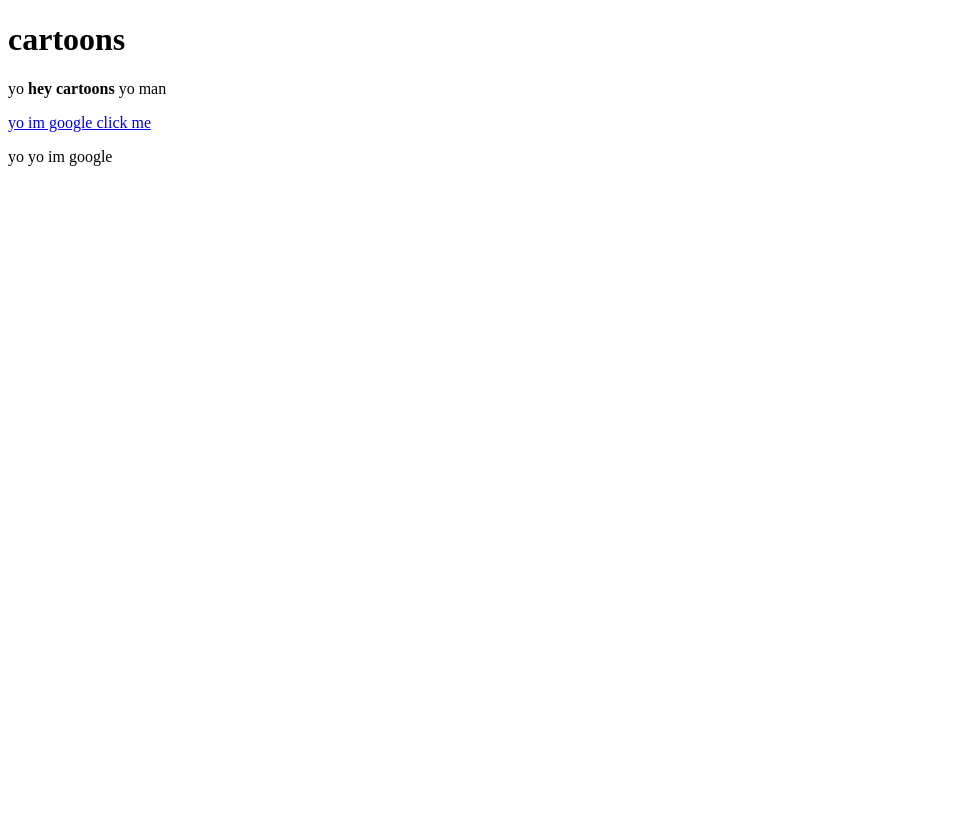
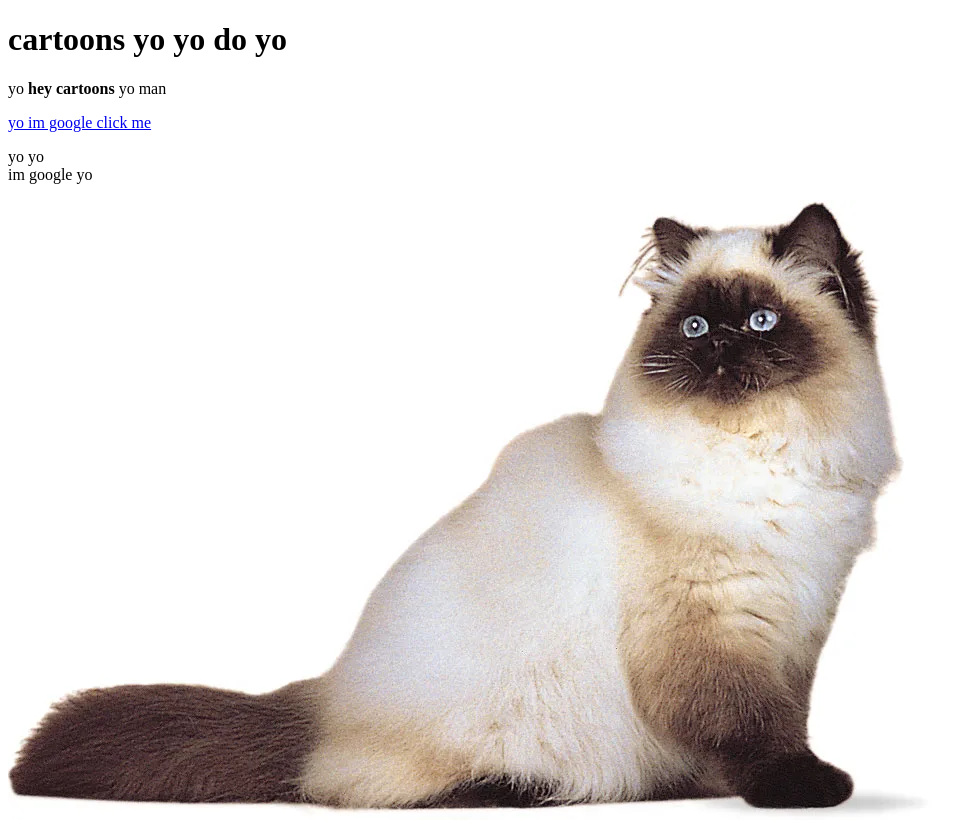
Before and after one commit to jawadkhoso/world-cartoons, a plain HTML site: page cartoons.html in a window 1280 px wide. Shown: the whole page, without its empty margins (0-977 px from the left). Before the commit the page ends 800 px from the top, so only its background shows below. Drawn offline with Linux system fonts and the light colour scheme.

Commit message:
i made few update

```diff
--- a/cartoons.html
+++ b/cartoons.html
@@ -2,13 +2,15 @@
 <!DOCTYPE html>
 <html>
 <head>
-	<title> yo yo </title>
+	<title> yo yo  </title>
 </head>
 <body>
-	<h1> cartoons </h1>
+	<h1> cartoons  yo yo do yo</h1>
 <p> yo <b> hey cartoons </b> yo man</p>
 <a href="https://google.com" target="_blank" title="hey yo yo sreach me"> yo im google click me </a>
-<p> yo yo im google</p>
+<p> yo yo <br> im google yo</br> </p>
+
+<img src="img.webp">
 
 </body>
 </html>
```
Also changed, not shown: Himalayan-chocolate-point.webp (added), img.webp (added), img/img.jpeg (deleted), 1 other file.
